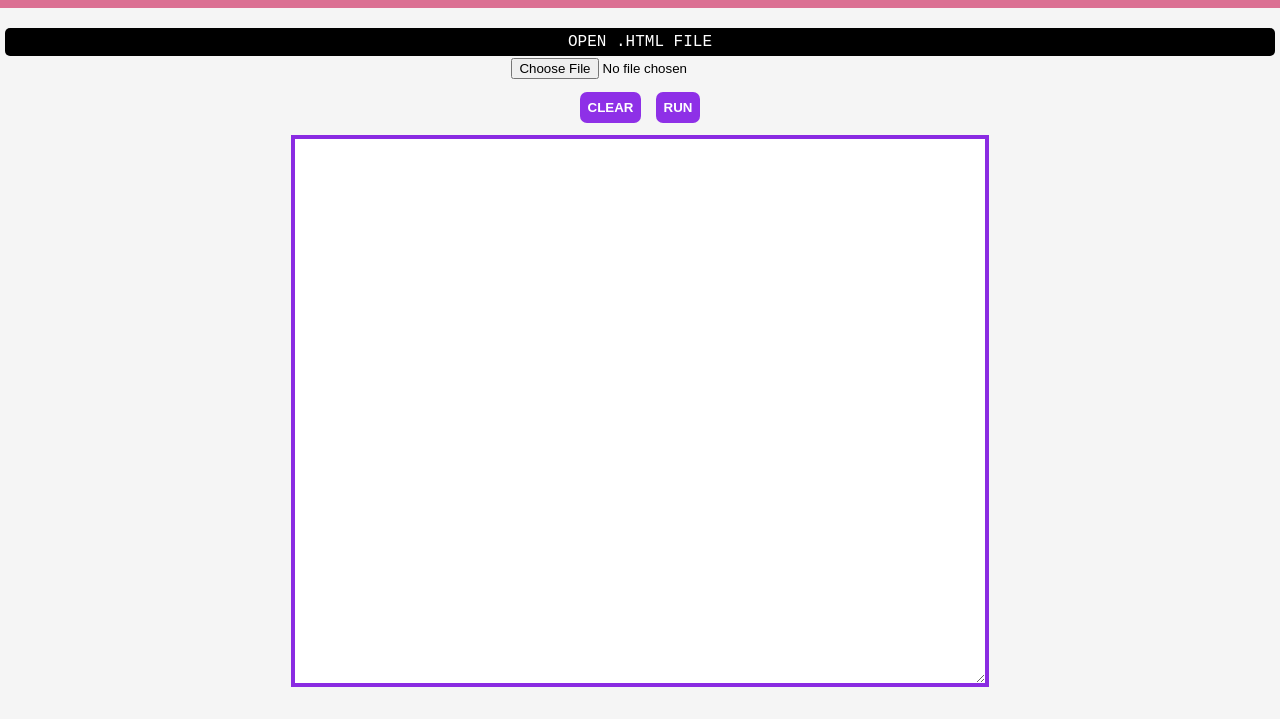
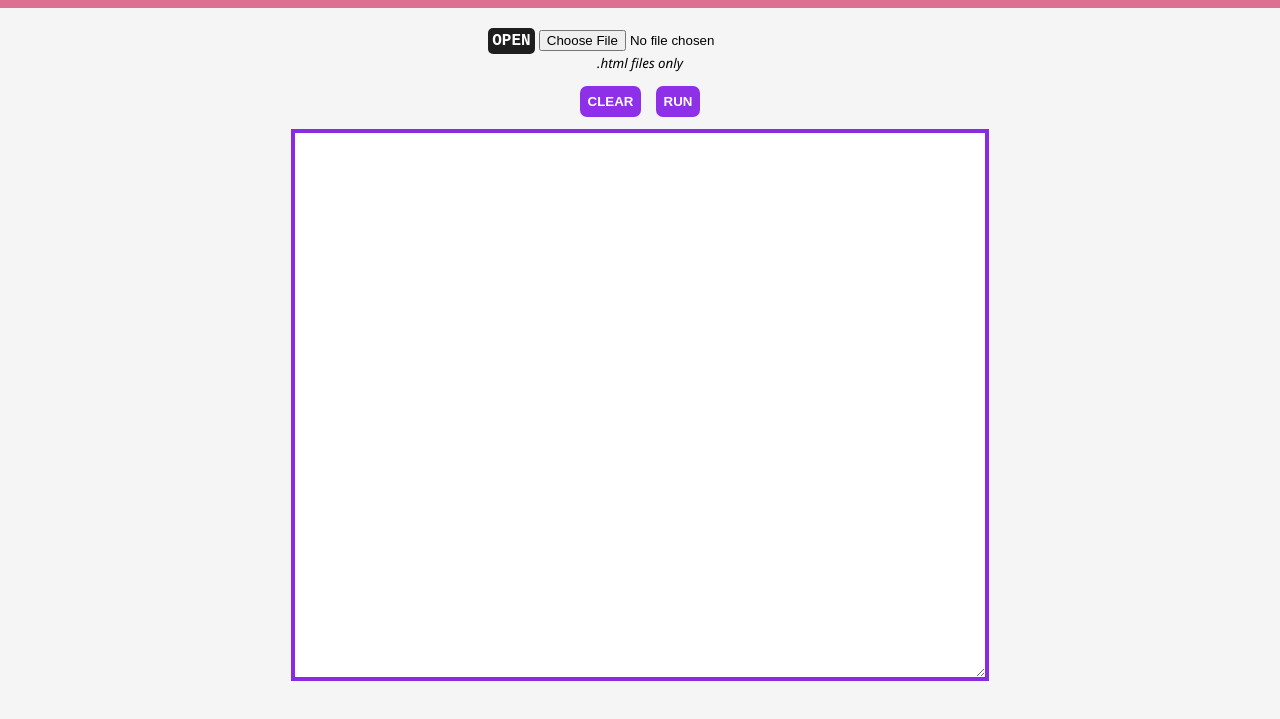
Before and after one commit to DevAyoola/html-code-editor, a plain HTML site: page index.html in a window 1280 px wide. Shown: the part 82-801 px from the top of the page. Drawn offline with Linux system fonts and the light colour scheme.

Commit message:
Update index.html

```diff
--- a/index.html
+++ b/index.html
@@ -47,15 +47,19 @@
 
 			#open {
 				padding-bottom: 8px;
+				margin-top: 10px;
 			}
 
-			.label {
-				background-color: black;
+			label {
+				background-color: rgb(30, 30, 30);
 				border-radius: 5px;
 				color: white;
 				font-size: 16px;
 				font-family: monospace;
-				padding: 5px;
+				font-weight: 600;
+				padding: 4px;
+				margin: 0 auto;
+				width: fit-content;
 			}
 
 			button {
@@ -125,9 +129,10 @@
 
 		<section class="main">
 			<section id="tools">
-				<div class="label">OPEN .HTML FILE</div>
 				<div id="open">
-					<input type="file" id="file" onchange="openfile()" size="5" />&nbsp;
+					<label for="file">OPEN</label>
+					<input type="file" id="file" onchange="openfile()" size="5" /><br />
+					<small><i>.html files only</i></small>
 				</div>
 				<span id="cc">
 					<button type="button" onclick="cleartext();" id="clear">Clear</button>
```
